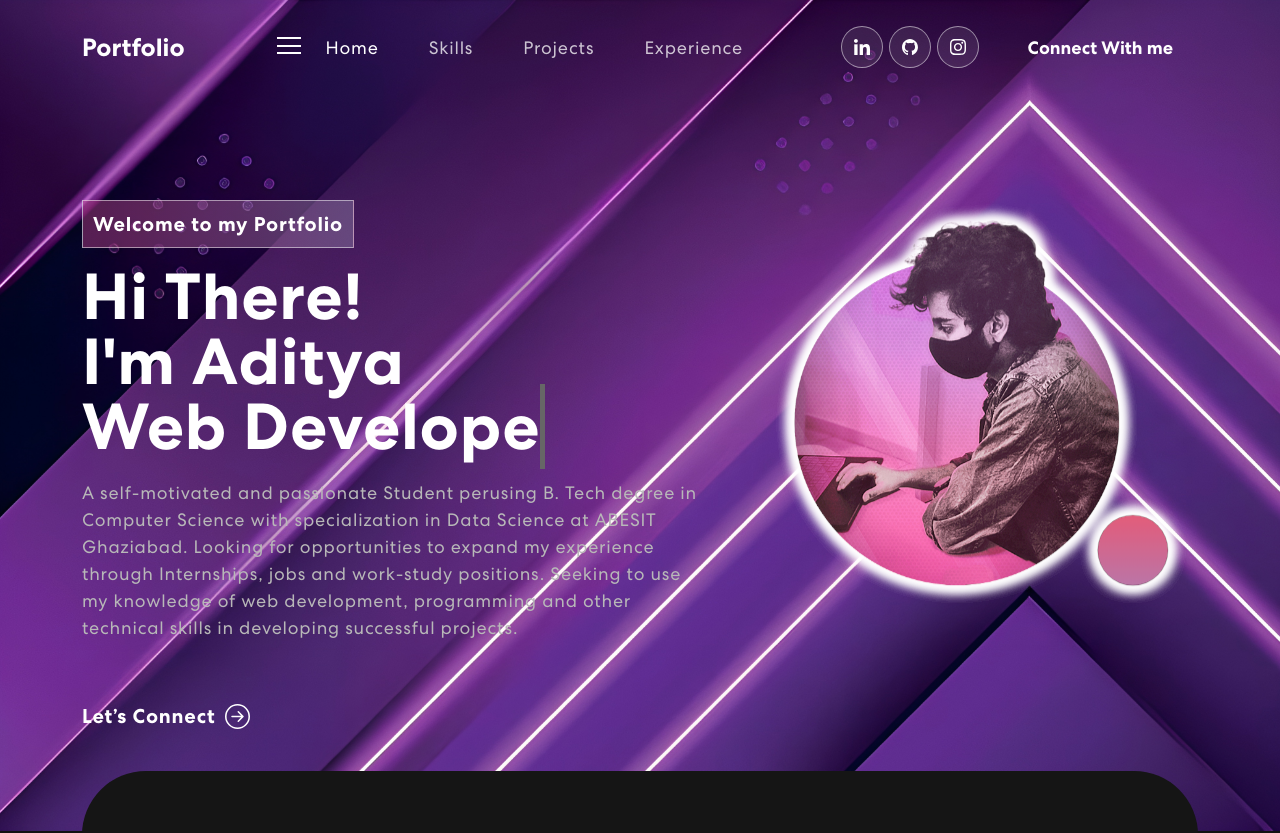
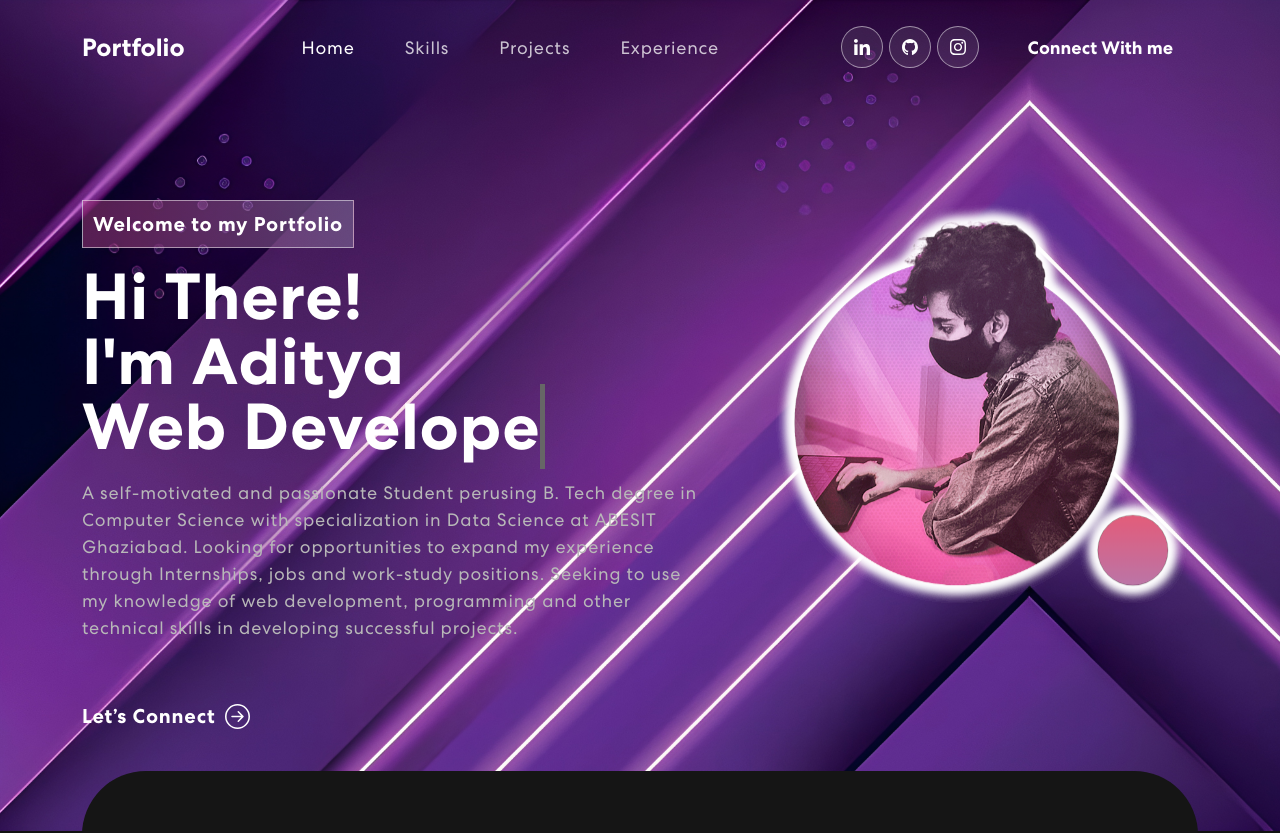
Before and after one commit to EvilXpirit/react-tailwind-portfolio, a React (Create React App) app: page / in a window 1280 px wide. Shown: the top 833 px of the page. Built offline with nearby package versions, Linux system fonts and the light colour scheme.

Commit message:
navbar fix

```diff
--- a/src/components/NavBar.js
+++ b/src/components/NavBar.js
@@ -40,7 +40,7 @@ export const NavBar = () => {
       <Container>
         <Navbar.Brand href="#home" className='brand'>Portfolio</Navbar.Brand>
         <Navbar.Toggle aria-controls="basic-navbar-nav" />
-        <span className='navbar-toggler-icon'></span>
+        {/* <span className='navbar-toggler-icon'></span> */}
         <Navbar.Collapse id="basic-navbar-nav">
           <Nav className="me-auto">
             <Nav.Link href="#home" className={activeLink === 'home' ? 'active navbar-link' : 'navbar-link'} onClick={() => onUpdateActiveLink('home')}>Home</Nav.Link>
```
Also changed, not shown: src/App.css (+9 -0 lines).
